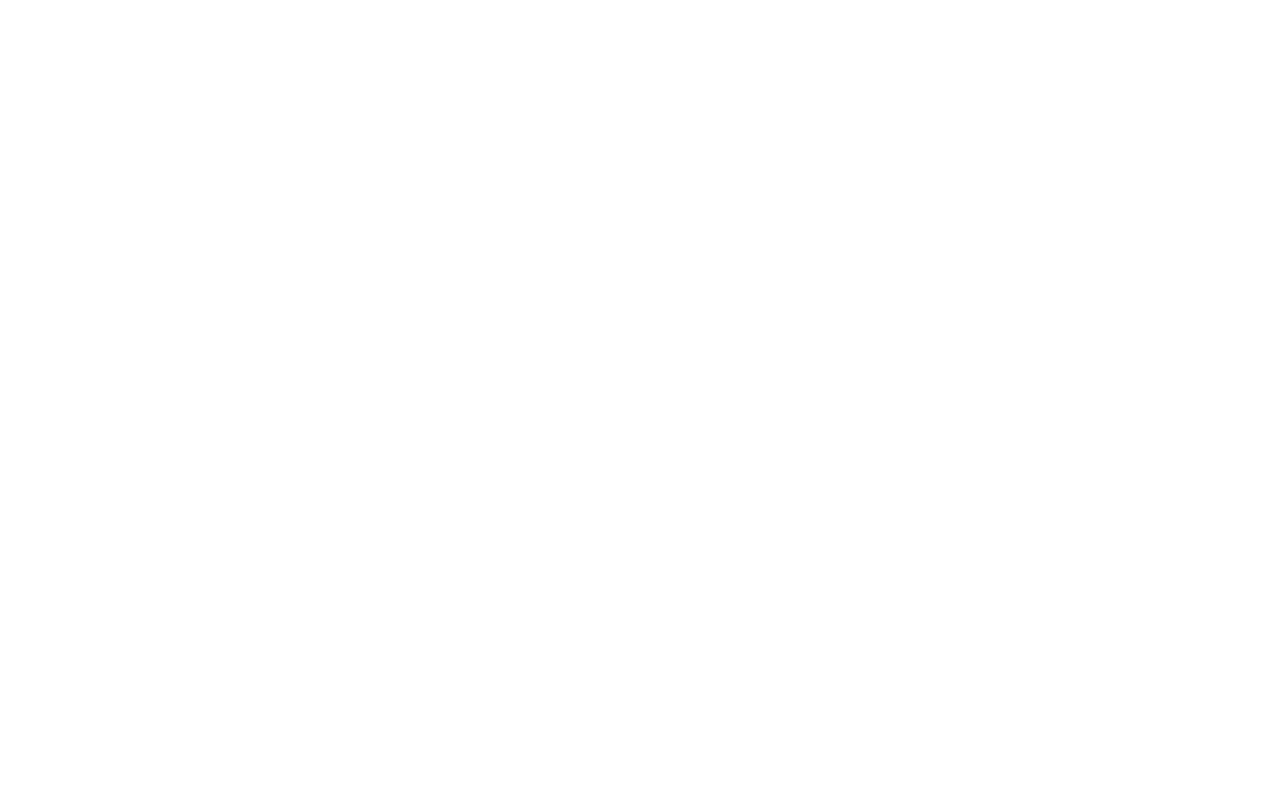
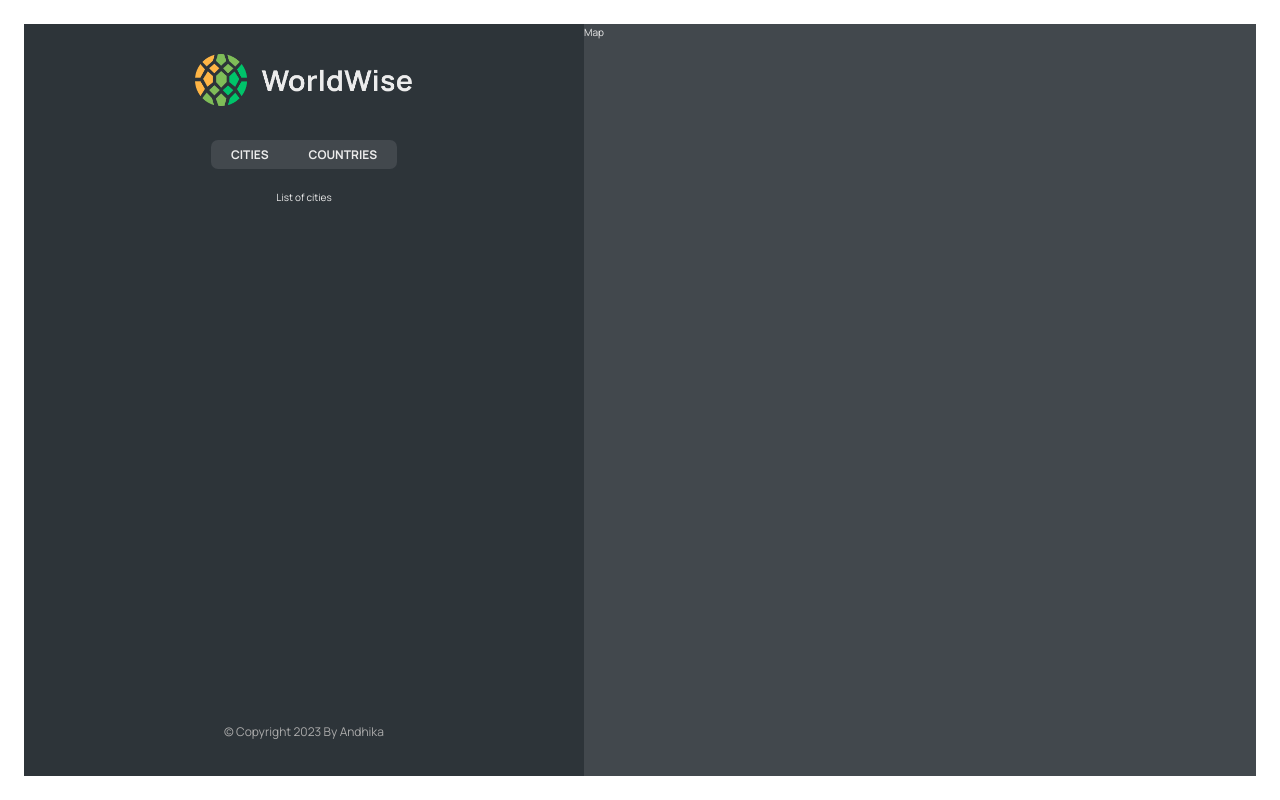
Before and after one commit to Andhika-GIT/world, a React (Vite) app: page /app in a window 1280 px wide. Before the commit this address had no page. Built offline with nearby package versions, Linux system fonts and the light colour scheme.

Commit message:
feat: building the app layout

```diff
--- a/src/App.jsx
+++ b/src/App.jsx
@@ -1,11 +1,13 @@
-import React from 'react';
-import { BrowserRouter, Routes, Route } from 'react-router-dom';
+import React from "react";
+import { BrowserRouter, Routes, Route } from "react-router-dom";
 
 // component
-import Product from './pages/Product';
-import Homepage from './pages/Homepage';
-import Pricing from './pages/Pricing';
-import Login from './pages/Login';
+import Product from "./pages/Product";
+import Homepage from "./pages/Homepage";
+import Pricing from "./pages/Pricing";
+import Login from "./pages/Login";
+import AppLayout from "./pages/AppLayout";
+import PageNotFound from "./pages/PageNotFound";
 
 const App = () => {
   return (
@@ -14,7 +16,9 @@
         <Route index element={<Homepage />} />
         <Route path="product" element={<Product />} />
         <Route path="pricing" element={<Pricing />} />
-        <Route path="/login" element={<Login />} />
+        <Route path="login" element={<Login />} />
+        <Route path="app" element={<AppLayout />} />
+        <Route path="*" element={<PageNotFound />} />
       </Routes>
     </BrowserRouter>
   );
--- /dev/null
+++ b/src/components/AppNav.jsx
@@ -0,0 +1,19 @@
+import { NavLink } from "react-router-dom";
+import styles from "./AppNav.module.css";
+
+function AppNav() {
+  return (
+    <nav className={styles.nav}>
+      <ul>
+        <li>
+          <NavLink to="cities">Cities</NavLink>
+        </li>
+        <li>
+          <NavLink to="countries">Countries</NavLink>
+        </li>
+      </ul>
+    </nav>
+  );
+}
+
+export default AppNav;
--- /dev/null
+++ b/src/components/Map.jsx
@@ -0,0 +1,7 @@
+import styles from "./Map.module.css";
+
+const Map = () => {
+  return <div className={styles.mapContainer}>Map</div>;
+};
+
+export default Map;
--- /dev/null
+++ b/src/components/Sidebar.jsx
@@ -0,0 +1,21 @@
+import styles from "./Sidebar.module.css";
+import Logo from "./Logo";
+import AppNav from "./AppNav";
+
+const Sidebar = () => {
+  return (
+    <div className={styles.sidebar}>
+      <Logo />
+      <AppNav />
+
+      <p>List of cities</p>
+      <footer className={styles.footer}>
+        <p className={styles.copyright}>
+          &copy; Copyright {new Date().getFullYear()} By Andhika
+        </p>
+      </footer>
+    </div>
+  );
+};
+
+export default Sidebar;
--- /dev/null
+++ b/src/pages/AppLayout.jsx
@@ -0,0 +1,16 @@
+import React from "react";
+import Map from "../components/Map";
+import Sidebar from "../components/Sidebar";
+
+import styles from "./AppLayout.module.css";
+
+const AppLayout = () => {
+  return (
+    <div className={styles.app}>
+      <Sidebar />
+      <Map />
+    </div>
+  );
+};
+
+export default AppLayout;
--- a/src/pages/Pricing.jsx
+++ b/src/pages/Pricing.jsx
@@ -1,9 +1,11 @@
 // Uses the same styles as Product
+import PageNav from "../components/PageNav";
 import styles from "./Product.module.css";
 
 export default function Product() {
   return (
     <main className={styles.product}>
+      <PageNav />
       <section>
         <div>
           <h2>
--- a/src/pages/Product.jsx
+++ b/src/pages/Product.jsx
@@ -1,8 +1,10 @@
+import PageNav from "../components/PageNav";
 import styles from "./Product.module.css";
 
 export default function Product() {
   return (
     <main className={styles.product}>
+      <PageNav />
       <section>
         <img
           src="img-1.jpg"
```
